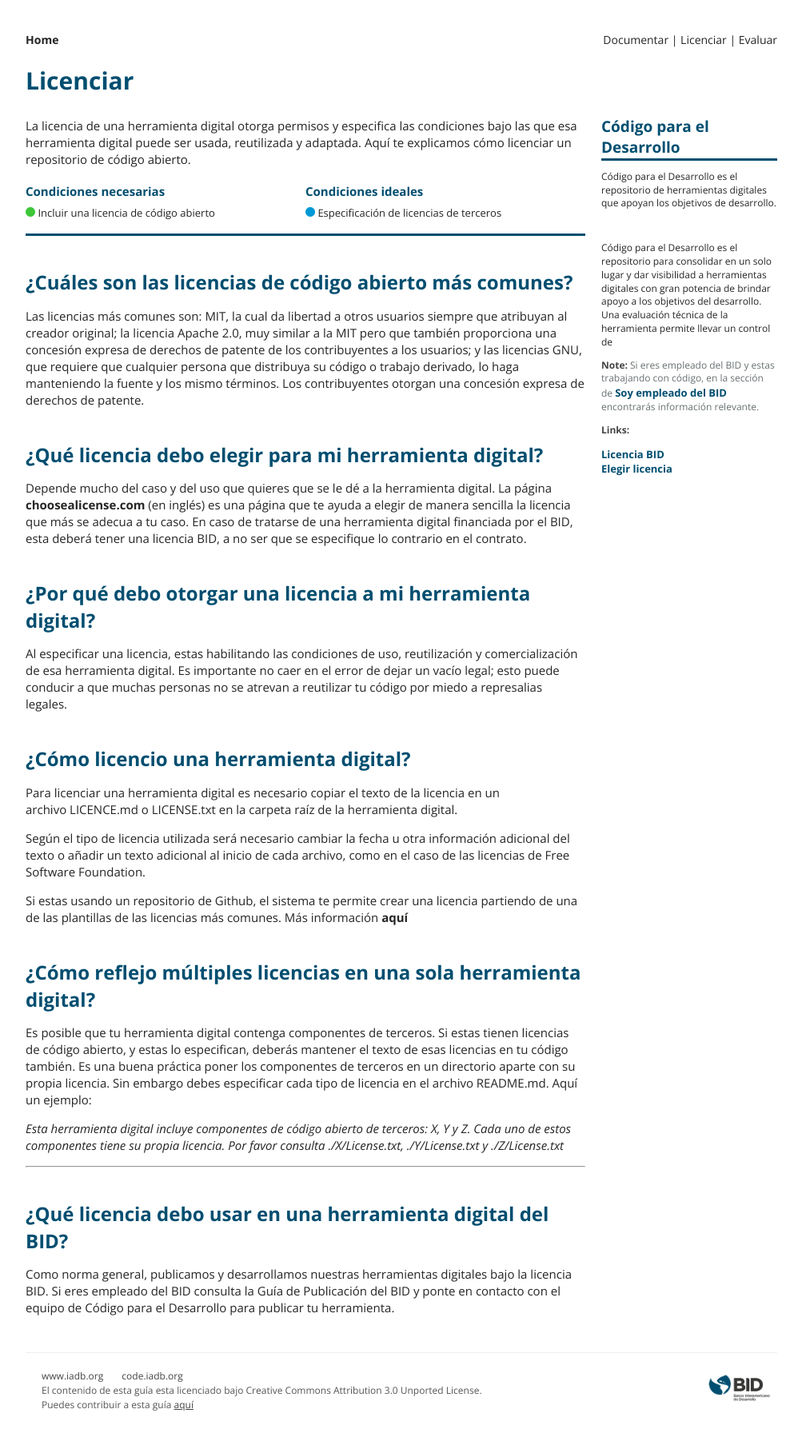
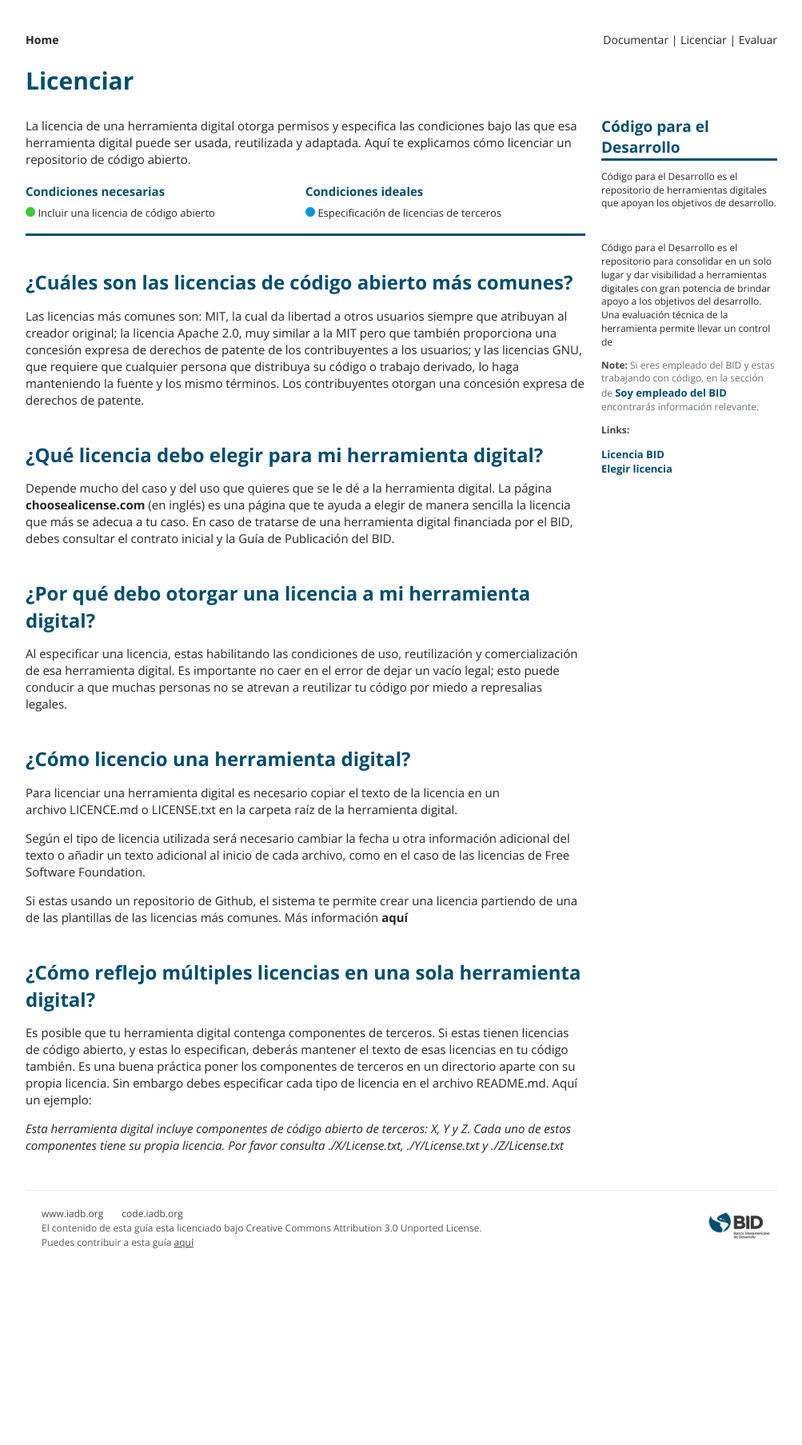
Before and after one commit to EL-BID/guia-de-publicacion, a Jekyll site: the page built from _documents/licenciamiento.markdown, in a window 1280 px wide. Shown: the whole page at 80% size, without its empty margins (138-1141 px from the left). Built offline with Jekyll 4.4.1, drawn with Linux system fonts in a browser that asks for light colours; after the commit the page ends 1604 px from its top, so only the background shows below that.

Commit message:
Update licenciamiento.markdown

```diff
--- a/_documents/licenciamiento.markdown
+++ b/_documents/licenciamiento.markdown
@@ -35,7 +35,7 @@ Las licencias más comunes son: MIT, la cual da libertad a otros usuarios siemp
 ## ¿Qué licencia debo elegir para mi herramienta digital?
 
 Depende mucho del caso y del uso que quieres que se le dé a la herramienta digital. La página <a href="https://choosealicense.com/" target="_blank">choosealicense.com</a> (en inglés) es una página que te ayuda a elegir de manera sencilla la licencia que más se adecua a tu caso.
-En caso de tratarse de una herramienta digital financiada por el BID, esta deberá tener una licencia BID, a no ser que se especifique lo contrario en el contrato.
+En caso de tratarse de una herramienta digital financiada por el BID, debes consultar el contrato inicial y la Guía de Publicación del BID.
 
 
 
@@ -68,13 +68,3 @@ Es posible que tu herramienta digital contenga componentes de terceros. Si estas
 Es una buena práctica poner los componentes de terceros en un directorio aparte con su propia licencia. Sin embargo debes especificar cada tipo de licencia en el archivo README.md. Aquí un ejemplo:
 
 *Esta herramienta digital incluye componentes de código abierto de terceros: X, Y y Z. Cada uno de estos componentes tiene su propia licencia. Por favor consulta ./X/License.txt, ./Y/License.txt y ./Z/License.txt*
-
-
-
-
-
----
-
-## ¿Qué licencia debo usar en una herramienta digital del BID?
-
-Como norma general, publicamos y desarrollamos nuestras herramientas digitales bajo la licencia BID. Si eres empleado del BID consulta la Guía de Publicación del BID y ponte en contacto con el equipo de Código para el Desarrollo para publicar tu herramienta.
```
